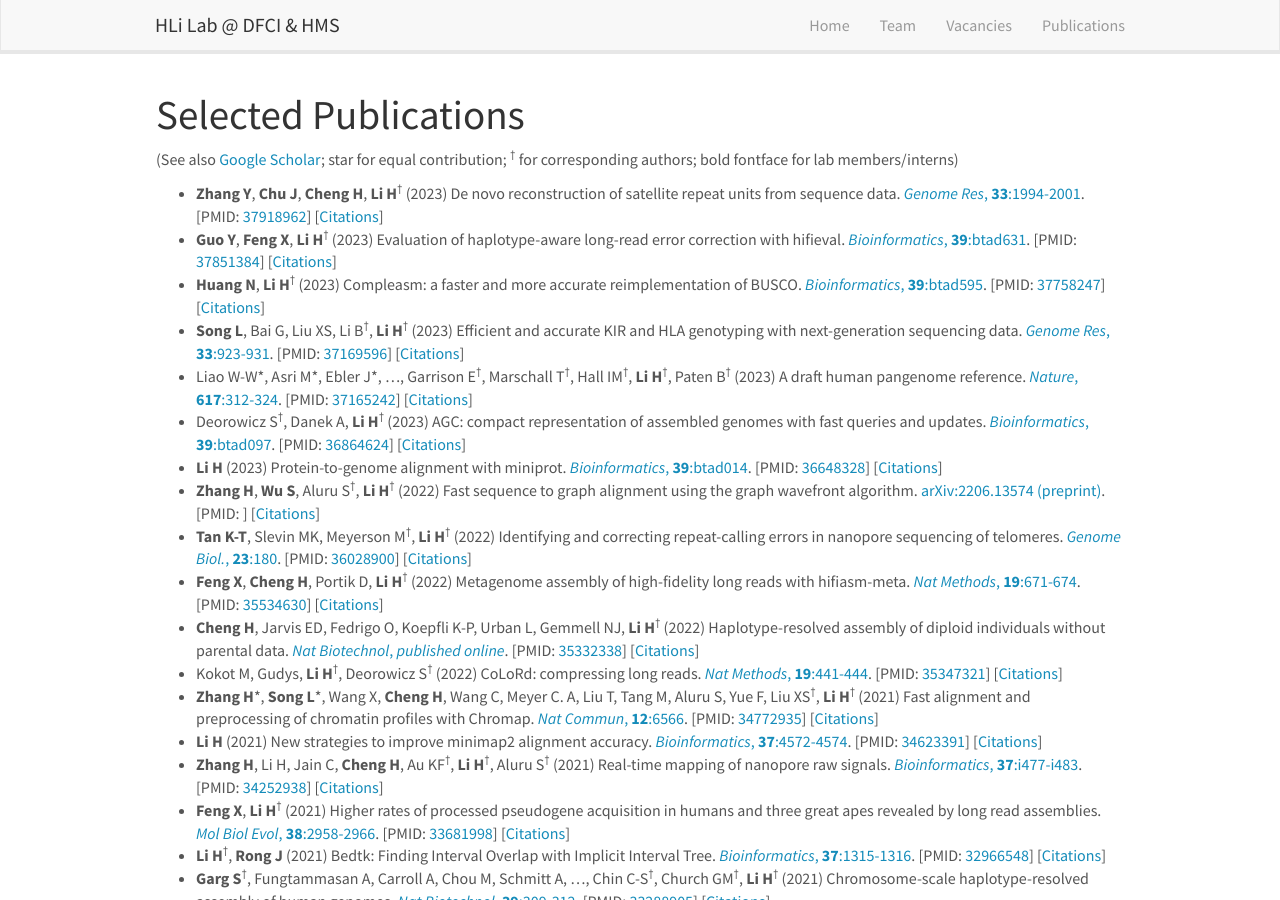
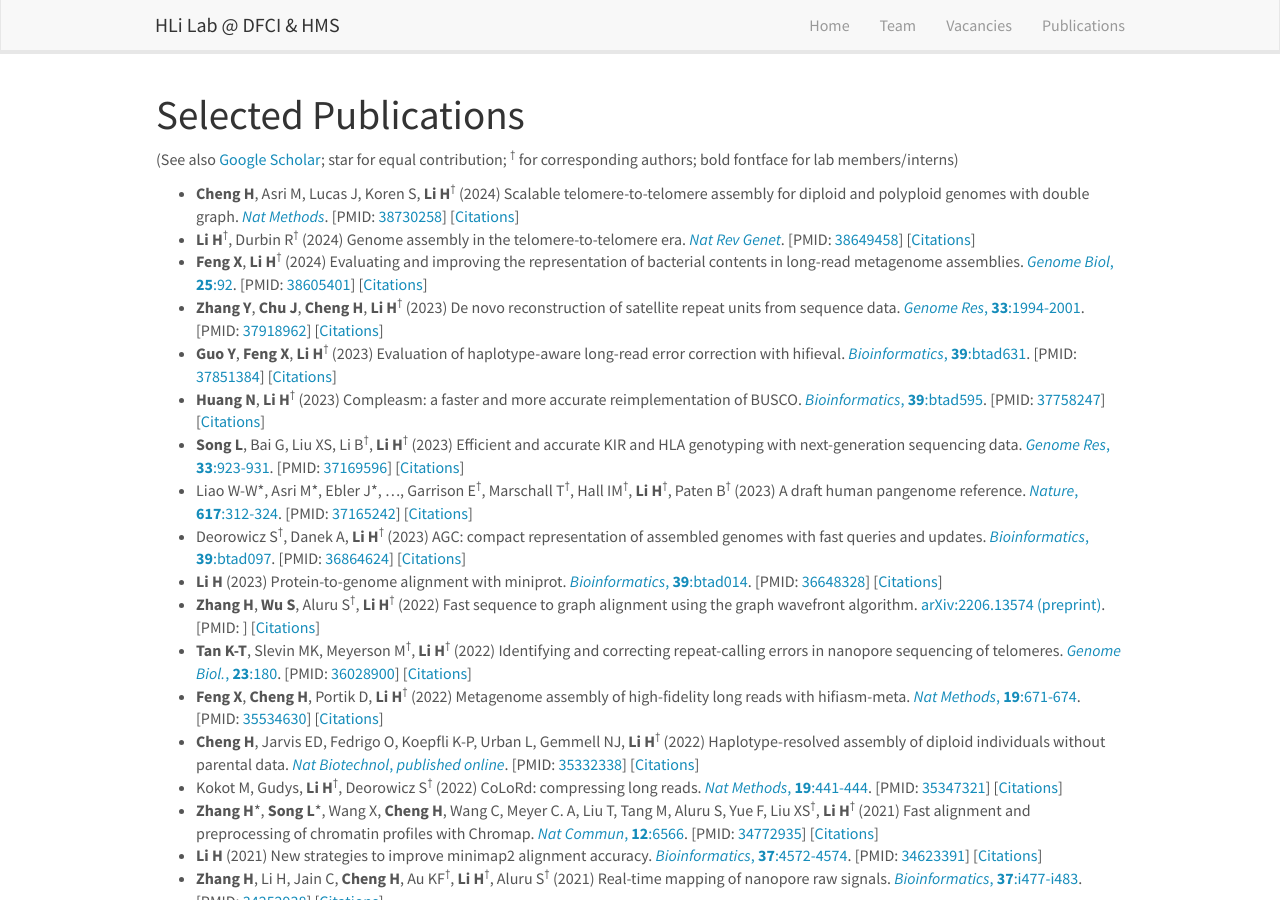
Before and after one commit to hlilab/hlilab.github.io, a Jekyll site: the page built from _pages/publications.md, in a window 1280 px wide and 900 px high. Built offline with Jekyll 4.4.1, drawn with Linux system fonts in a browser that asks for light colours; nearby versions of some CDN libraries; comment, search, counter and statistics services are not loaded.

Commit message:
updated the paper list

```diff
--- a/_data/recentpub.yml
+++ b/_data/recentpub.yml
@@ -1,3 +1,27 @@
+- title: "Scalable telomere-to-telomere assembly for diploid and polyploid genomes with double graph"
+  authors: <b>Cheng H</b>, Asri M, Lucas J, Koren S, <b>Li H</b><sup>&#8224;</sup>
+  year: 2024
+  url: https://rdcu.be/dHxG3
+  display: <i>Nat Methods</i>
+  pmid: 38730258
+  type: 1
+
+- title: "Genome assembly in the telomere-to-telomere era"
+  authors: <b>Li H</b><sup>&#8224;</sup>, Durbin R<sup>&#8224;</sup>
+  year: 2024
+  url: https://rdcu.be/dFqYo
+  display: <i>Nat Rev Genet</i>
+  pmid: 38649458
+  type: 1
+
+- title: "Evaluating and improving the representation of bacterial contents in long-read metagenome assemblies"
+  authors: <b>Feng X</b>, <b>Li H</b><sup>&#8224;</sup>
+  year: 2024
+  url: https://pubmed.ncbi.nlm.nih.gov/38605401/
+  display: <i>Genome Biol</i>, <b>25</b>:92
+  pmid: 38605401
+  type: 1
+
 - title: "De novo reconstruction of satellite repeat units from sequence data"
   authors: <b>Zhang Y</b>, <b>Chu J</b>, <b>Cheng H</b>, <b>Li H</b><sup>&#8224;</sup>
   year: 2023
```
